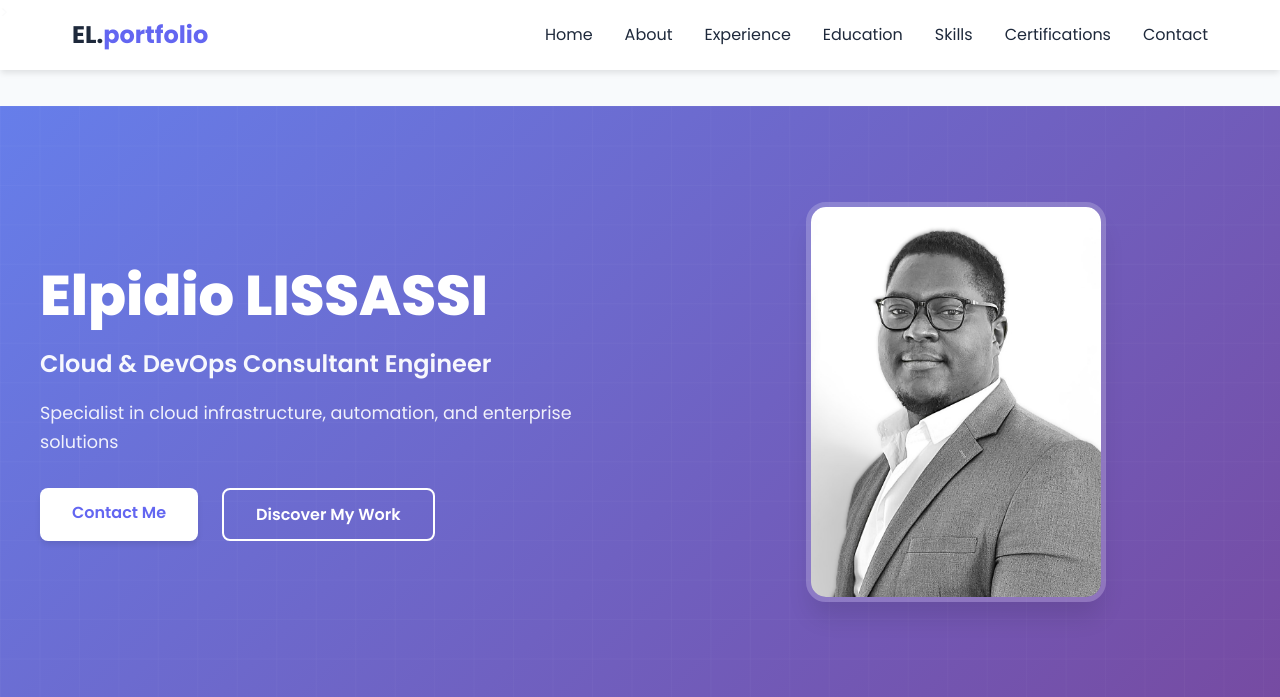
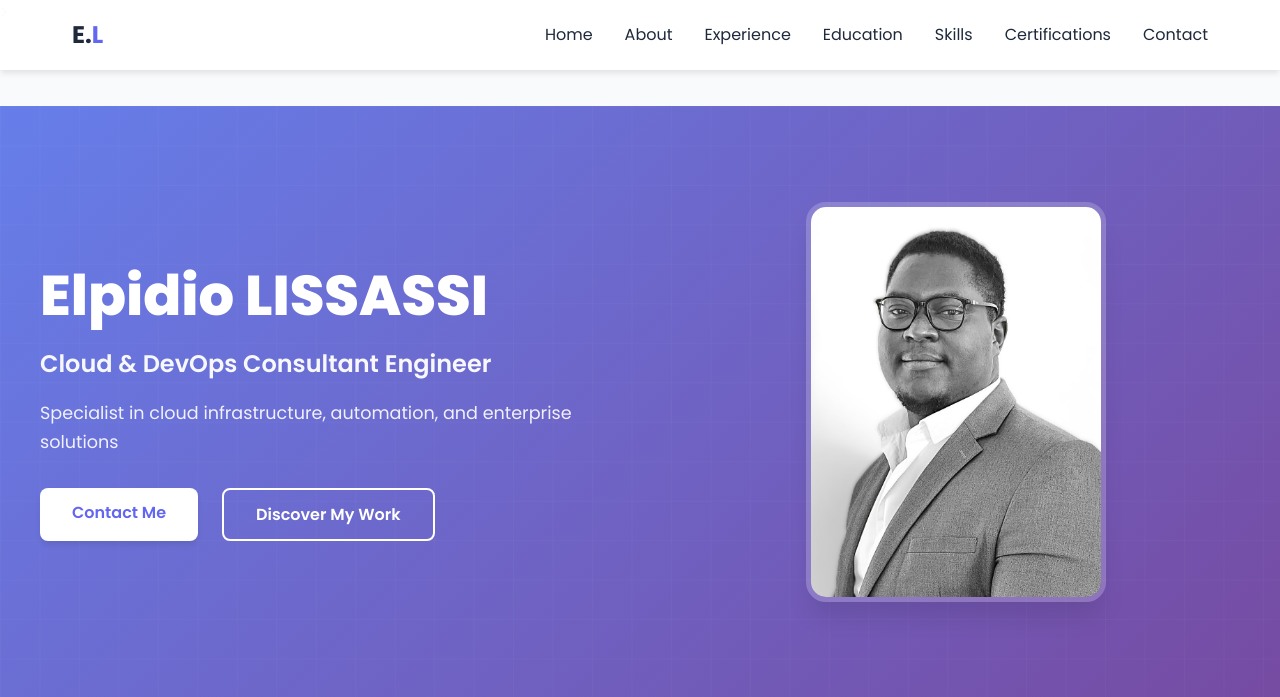
Before and after one commit to Elpidio16/EL.portfolio, a Flask app: page / in a window 1280 px wide. Shown: the top 697 px of the page. Run offline with Flask 3, Linux system fonts and the light colour scheme; some libraries are stand-ins or nearby versions.

Commit message:
change name to EL

```diff
--- a/app/templates/base.html
+++ b/app/templates/base.html
@@ -27,7 +27,7 @@
     <nav class="navbar">
         <div class="nav-container">
             <div class="nav-logo">
-                <a href="#home">EL.<span>portfolio</span></a>
+                <a href="#home">E.<span>L</span></a>
             </div>
             <ul class="nav-menu">
                 <li><a href="#home" class="nav-link">Home</a></li>
```
